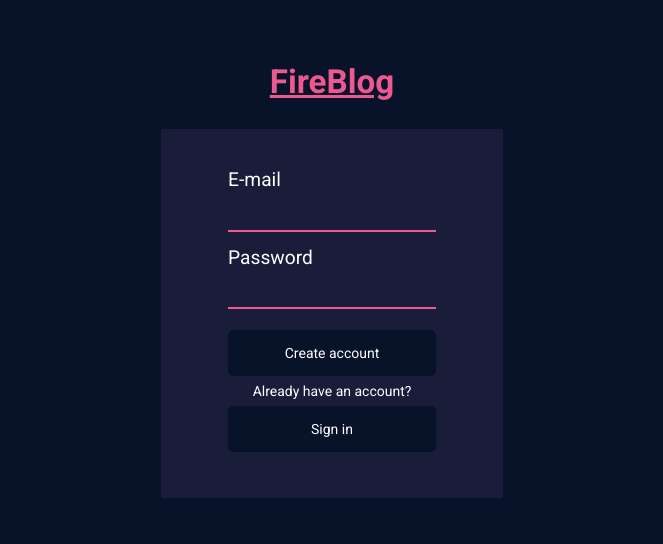
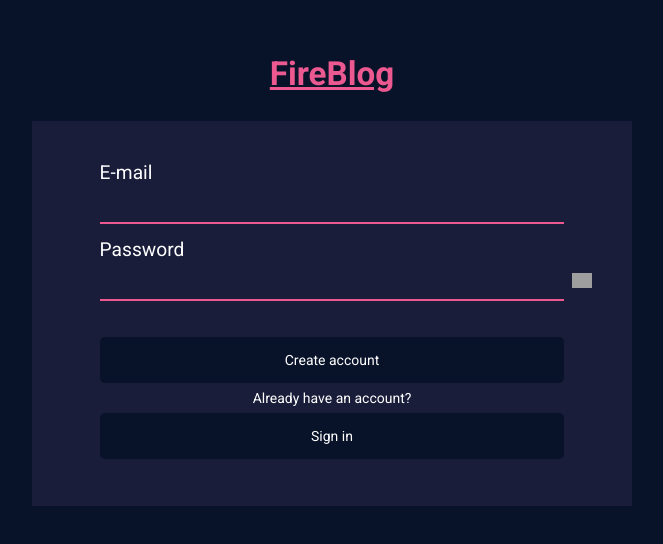
Before and after one commit to Romario-Negreiros/FireBlog, a React (Create React App) app: page / in a window 1280 px wide. Shown: the part 120-664 px from the top of the page, without its empty margins (308-971 px from the left). Built offline with nearby package versions, Linux system fonts and the light colour scheme; grey boxes are pictures that could not be loaded.

Commit message:
created loading screen

```diff
--- a/src/pages/Login/Login.tsx
+++ b/src/pages/Login/Login.tsx
@@ -2,6 +2,8 @@ import { FC, useState } from 'react';
 import { useForm, SubmitHandler } from 'react-hook-form';
 import createAccount from './modules/createAccount';
 import signIn from './modules/signIn';
+
+import Eye from '../../assets/eye-regular.svg';
 
 import {
     Container,
@@ -12,7 +14,10 @@ import {
     Input,
     Button,
     Error,
+    Icon,
     Paragraph,
+    LoaderSpin,
+    LoadingMessage,
 } from './styles';
 
 import Inputs from './types/Inputs';
@@ -20,9 +25,9 @@ import Props from './types/Props';
 
 const Login: FC<Props> = ({ setUserID }) => {
     const [action, setAction] = useState<string>('');
+    const [isVisible, setIsVisible] = useState<boolean>(false)
     const [error, setError] = useState<string>('');
     const [isLoaded, setIsLoaded] = useState<boolean>(true);
-    console.log(error, isLoaded)
 
     const {
         register,
@@ -39,7 +44,8 @@ const Login: FC<Props> = ({ setUserID }) => {
                 const { deliverability, is_valid_format } =
                     await response.json();
                 if (deliverability === 'DELIVERABLE' && is_valid_format.value) {
-                    if (action === 'create') createAccount(setUserID, data, setError);
+                    if (action === 'create')
+                        createAccount(setUserID, data, setError);
                     else signIn(setUserID, data, setError);
                 } else setError("This email doesn't exist!");
             } catch (err) {
@@ -50,6 +56,21 @@ const Login: FC<Props> = ({ setUserID }) => {
         })();
     };
 
+    if (!isLoaded) {
+        return (
+            <Container>
+                <LoaderSpin />
+                <LoadingMessage>Loading</LoadingMessage>
+            </Container>
+        );
+    } else if (error) {
+        return (
+            <Container>
+                <Error>{error}</Error>
+                <Button onClick={() => setError('')}>Dismiss</Button>
+            </Container>
+        );
+    } else {
         return (
             <Container>
                 <Heading>FireBlog</Heading>
@@ -66,6 +87,7 @@ const Login: FC<Props> = ({ setUserID }) => {
 
                         <Label htmlFor="password">Password</Label>
                         <Input
+                            type={isVisible ? 'text' : 'password'}
                             {...register('password', {
                                 required: 'Password cannot be empty!',
                                 minLength: {
@@ -75,6 +97,7 @@ const Login: FC<Props> = ({ setUserID }) => {
                                 },
                             })}
                         ></Input>
+                        <Icon src={Eye} alt="toggle" onClick={() => setIsVisible(!isVisible)} />
                         <Error>{errors.password?.message}</Error>
                     </Fieldset>
 
@@ -90,6 +113,7 @@ const Login: FC<Props> = ({ setUserID }) => {
                 </Form>
             </Container>
         );
+    }
 };
 
 export default Login;
--- a/src/pages/Login/modules/createAccount.ts
+++ b/src/pages/Login/modules/createAccount.ts
@@ -1,4 +1,5 @@
 import Inputs from '../types/Inputs';
+import signIn from './signIn';
 import { firebaseAuth } from '../../../firebase';
 
 const createAccount = async (
@@ -11,7 +12,9 @@ const createAccount = async (
             data.email,
             data.password
         );
-        if (response.user) setUserID(response.user.uid);
+        if (response.user) {
+            signIn(setUserID, data, setError)
+        };
     } catch (err) {
         setError(err.message);
     }
--- a/src/pages/Login/styles.ts
+++ b/src/pages/Login/styles.ts
@@ -1,6 +1,21 @@
 import styled from 'styled-components';
+import { keyframes } from 'styled-components';
+
+const spin = keyframes`
+    to {
+        transform: rotate(1turn)
+    }
+`;
+
+const writing = keyframes`
+    0% { content: '' }
+    33% { content: '.'}
+    66% { content: '..'}
+    100% { content: '...'}
+`;
 
 export const Container = styled.main`
+    background: ${({ theme: { backgrounds } }) => backgrounds.primaryblue};
     display: flex;
     flex-direction: column;
     justify-content: center;
@@ -13,72 +28,117 @@ export const Container = styled.main`
 export const Heading = styled.h1`
     margin-bottom: 2rem;
     text-decoration: underline;
-    color: ${({theme: { colors }}) => colors.pink };
-    font-size: ${({theme: { clamps }}) => clamps.headings };
+    color: ${({ theme: { colors } }) => colors.pink};
+    font-size: ${({ theme: { clamps } }) => clamps.headings};
 `;
 
 export const Form = styled.form`
-    background: ${({theme: { backgrounds }}) => backgrounds.secondaryblue };
+    background: ${({ theme: { backgrounds } }) => backgrounds.secondaryblue};
     padding: clamp(1rem, 1rem + 2vw, 6rem) clamp(3rem, 3rem + 2vw, 6rem);
     display: flex;
     flex-direction: column;
     justify-content: center;
     align-items: center;
+    width: 100%;
+    max-width: 600px;
 `;
 
 export const Fieldset = styled.fieldset`
     align-self: flex-start;
     display: flex;
     flex-direction: column;
+    width: 100%;
 `;
 
 export const Label = styled.label`
     color: #ffffff;
-    font-size: ${({theme: { clamps }}) => clamps.labels };
-    margin-bottom: .4rem;
+    font-size: ${({ theme: { clamps } }) => clamps.labels};
+    margin-bottom: 0.4rem;
 `;
 
 export const Input = styled.input`
     padding: clamp(5px, 0.5vw, 15px);
+    width: 100%;
     background: transparent;
     border: 0 none;
-    border-bottom: 2px solid ${({theme: { colors }}) => colors.pink };
+    border-bottom: 2px solid ${({ theme: { colors } }) => colors.pink};
     margin-bottom: 1rem;
-    transition: background .5s ease-in-out;
+    transition: background 0.5s ease-in-out;
     color: #ffffff;
     font-size: 1.2rem;
     outline: 0;
-    :hover, :focus {
-        background: ${({theme: { backgrounds }}) => backgrounds.primaryblue };
+    :hover,
+    :focus {
+        background: ${({ theme: { backgrounds } }) => backgrounds.primaryblue};
     }
 `;
 
 export const Button = styled.button`
     border: 0 none;
     padding: 1rem;
-    margin: .5rem 0;
+    margin: 0.5rem 0;
     width: 100%;
     border-radius: 5px;
-    background: ${({theme: { backgrounds }}) => backgrounds.primaryblue };
+    background: ${({ theme: { backgrounds } }) => backgrounds.primaryblue};
     color: #fff;
-    font-size: ${({theme: { clamps }}) => clamps.texts };
+    font-size: ${({ theme: { clamps } }) => clamps.texts};
     cursor: pointer;
     border: 1px solid transparent;
-    transition: filter .4s, border .3s ease;
+    transition: filter 0.4s, border 0.3s ease;
     :hover {
         filter: brightness(0.8);
     }
     :active {
-        border-color: ${({theme: { colors }}) => colors.pink };
+        border-color: ${({ theme: { colors } }) => colors.pink};
     }
 `;
 
+export const Icon = styled.img`
+    width: 20px;
+    object-fit: cover;
+    align-self: flex-end;
+    cursor: pointer;
+    :hover {
+        opacity: 0.5;
+    }
+    transform: translate(2rem, -3rem);
+`;
+
 export const Paragraph = styled.p`
-    font-size: ${({theme: { clamps }}) => clamps.texts };
+    font-size: ${({ theme: { clamps } }) => clamps.texts};
     color: #fff;
 `;
 
 export const Error = styled.p`
-    font-size: ${({theme: { clamps }}) => clamps.texts};
-    color: ${({theme: { colors }}) => colors.error };
+    margin-top: -1rem;
+    margin-bottom: 1rem;
+    font-size: ${({ theme: { clamps } }) => clamps.texts};
+    color: ${({ theme: { colors } }) => colors.error};
 `;
+
+export const LoaderSpin = styled.div`
+    display: flex;
+    justify-content: center;
+    align-items: center;
+    ::after {
+        content: '';
+        width: clamp(20rem, 5vw, 40rem);
+        height: clamp(20rem, 5vw, 40rem);
+        border-radius: 50%;
+        border: 10px solid #c1d5e4;
+        border-top: 10px solid #068bef;
+        animation: ${spin} 1s linear infinite;
+    }
+`;
+
+export const LoadingMessage = styled.p`
+    color: #fff;
+    font-size: ${({ theme: { clamps } }) => clamps.texts};
+    margin-top: 10px;
+    ::after {
+        content: '';
+        font-size: ${({ theme: { clamps } }) => clamps.texts};
+        color: #fff;
+        animation: ${writing} 3s infinite;
+    }
+`;
--- a/src/pages/Login/types/Props.ts
+++ b/src/pages/Login/types/Props.ts
@@ -1,3 +1,3 @@
 export default interface Props {
-    setUserID: (userID: string) => void
+    setUserID: (userID: string) => void,
 }
```
Lines whose indentation alone changed are shown as unchanged.
